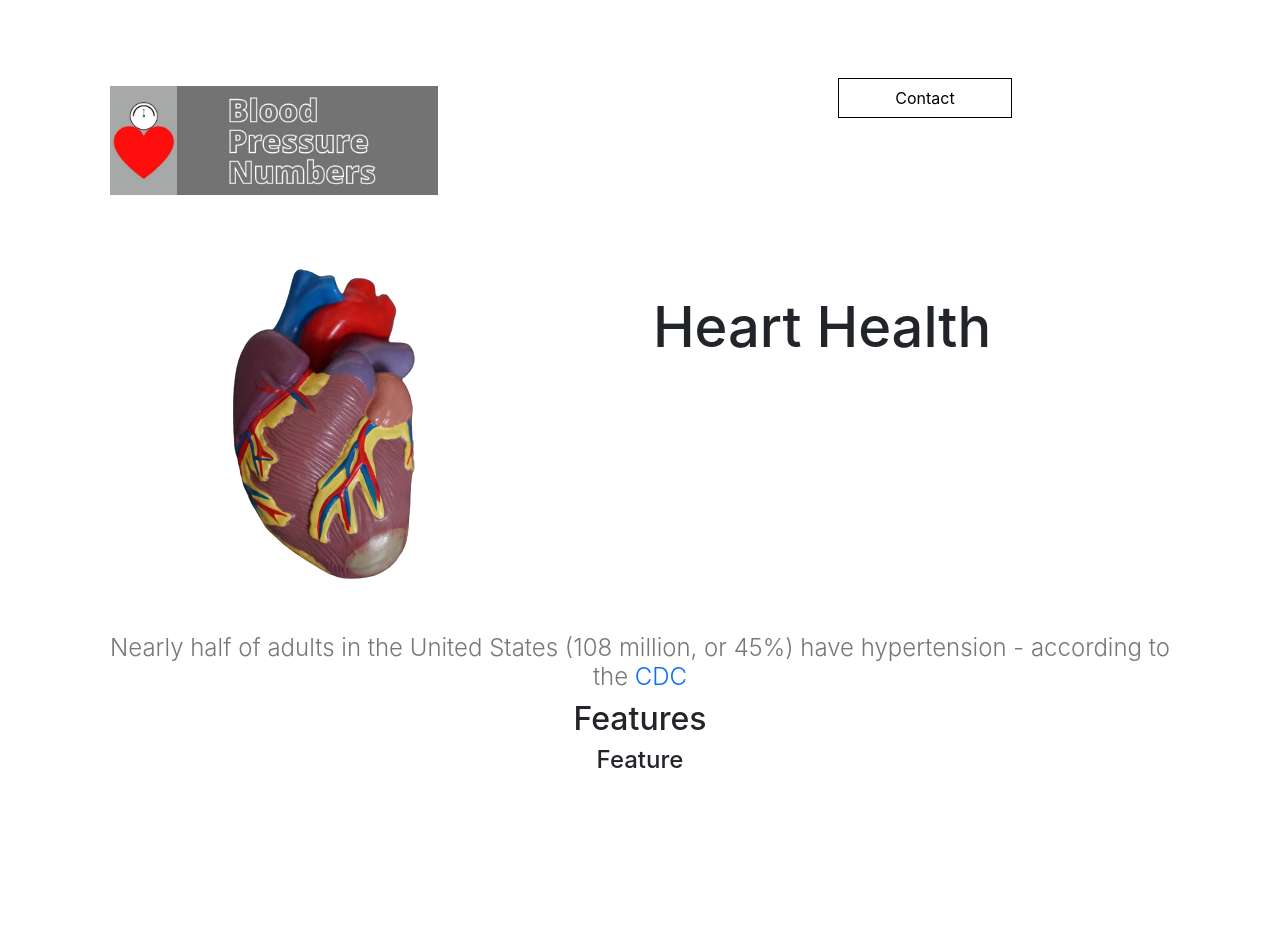
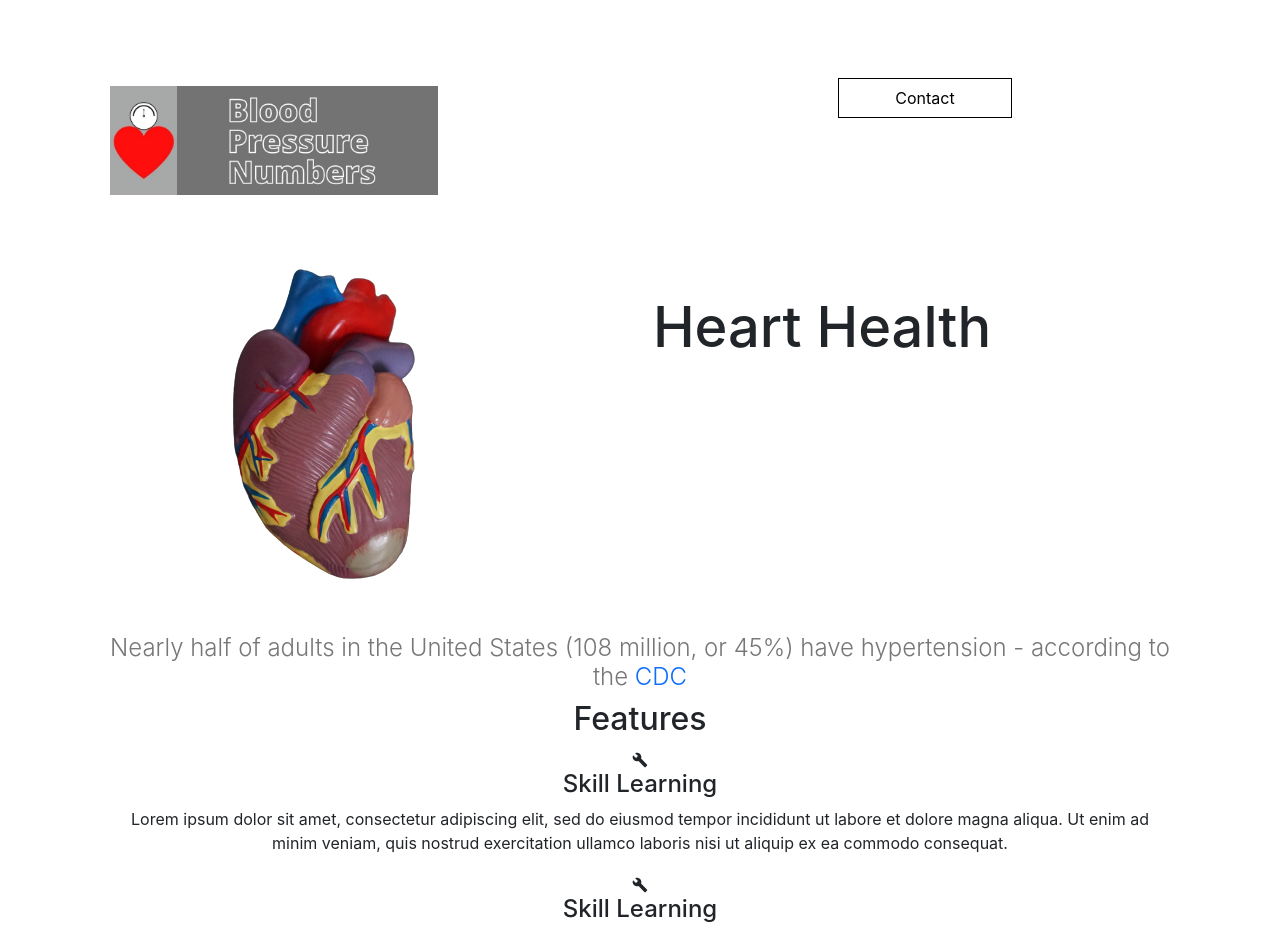
Before and after one commit to jgarcia4444/bpn-web-client, a React (Create React App) app: page / in a window 1280 px wide. Shown: the top 935 px of the page. Before the commit the page ends 800 px from the top, so only its background shows below. Built offline with nearby package versions, Linux system fonts and the light colour scheme.

Commit message:
Created a function that iterates four times and maps back configured Feature components. no styling yet.

```diff
--- a/package.json
+++ b/package.json
@@ -9,6 +9,7 @@
     "react": "^17.0.2",
     "react-bootstrap": "^1.6.1",
     "react-dom": "^17.0.2",
+    "react-icons": "^4.2.0",
     "react-router-dom": "^5.2.0",
     "react-scripts": "4.0.3",
     "web-vitals": "^1.0.1"
--- a/src/components/Home/Features/Feature/index.js
+++ b/src/components/Home/Features/Feature/index.js
@@ -3,11 +3,15 @@ import { Container, Row, Col } from 'react-bootstrap';
 
 import './index.css';
 
-const Feature = () => {
+const Feature = ({featureDetails}) => {
+
+    const {title, shortIntro, icon} = featureDetails
 
     return (
         <Container className="feature-container">
-            <h4>Feature</h4>
+            {icon}
+            <Row><h4>{title}</h4></Row>
+            <Row><p>{shortIntro}</p></Row>
         </Container>
     )
 }
--- a/src/components/Home/Features/index.js
+++ b/src/components/Home/Features/index.js
@@ -1,18 +1,35 @@
 
 import React, { Component } from 'react';
 import { Container, Row, Col } from 'react-bootstrap';
+import { MdBuild } from 'react-icons/md';
+
 import Feature from './Feature';
 
 import './index.css';
 
 class Features extends Component {
 
+    displayFeatures = () => {
+        const featureObject = {
+            title: "Skill Learning",
+            shortIntro: "Lorem ipsum dolor sit amet, consectetur adipiscing elit, sed do eiusmod tempor incididunt ut labore et dolore magna aliqua. Ut enim ad minim veniam, quis nostrud exercitation ullamco laboris nisi ut aliquip ex ea commodo consequat.",
+            icon: <MdBuild />
+        }
+
+        return Array(4).fill(0).map((_, i) => {
+            return <Feature featureDetails={featureObject} />
+        })
+
+    }
+
+
+
     render() {
 
         return (
             <Container className="feature-container">
                 <h2 className="feature-title">Features</h2>
-                <Feature />
+                {this.displayFeatures()}
             </Container>
         )
     }
```
Also changed, not shown: 2 other files (tests, documents, lock files or other folders).
